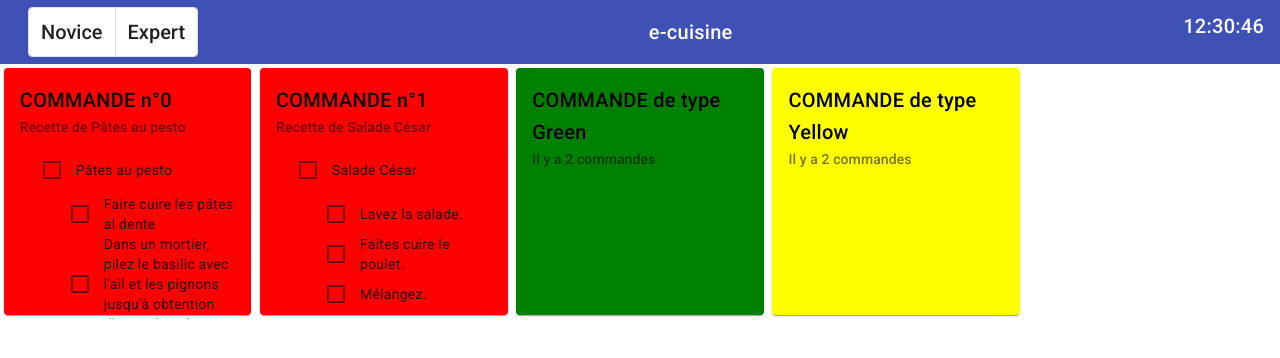
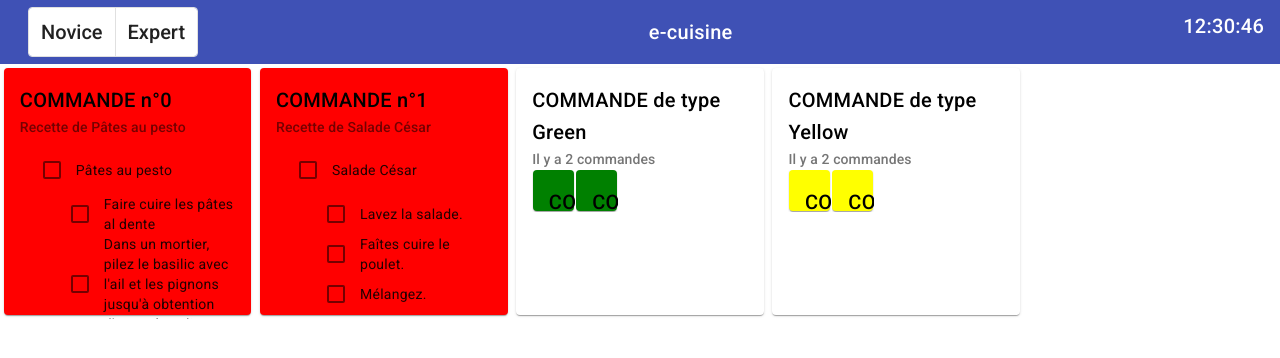
Before and after one commit to EvaRadu/eCuisine, an Angular app: page / in a window 1280 px wide. Shown: the top 358 px of the page. Built offline with nearby package versions, Linux system fonts and the light colour scheme.

Commit message:
clusterUI revu

```diff
--- a/src/app/app.component.ts
+++ b/src/app/app.component.ts
@@ -15,7 +15,6 @@ export class AppComponent implements OnInit {
   ngOnInit() {
     setInterval(() => {
       let index = Math.floor(Math.random() * (tasks.length))
-      console.log(index)
       this.tasks[index].pressingNumber = Math.random() * 100;
     }, 1000);
   }
--- a/src/app/board/board.component.ts
+++ b/src/app/board/board.component.ts
@@ -1,5 +1,6 @@
-import { Component, HostListener } from '@angular/core';
+import { Component, HostListener, Input} from '@angular/core';
 import {Task, tasks} from './../tasks';
+import * as cluster from "cluster";
 
 @Component({
   selector: 'app-board',
@@ -9,28 +10,18 @@ import {Task, tasks} from './../tasks';
 
 export class BoardComponent {
   tasks = tasks;
-  clusterize = true;
+  @Input() clusterize = true;
   breakpoint = 5;
-  notCluster = "Red"
+  @Input() notCluster = "Red"
   borne = 60;
   borneSuperieur = 100;
   borneSuperieurGreen = 30;
   borneSuperieurYellow = 60;
 
   notClusterize(task: Task) {
-    if(this.notCluster == "Red") {
-      this.borne = 60;
-      this.borneSuperieur = 100;
-    } else if(this.notCluster == "Green") {
-      this.borne = 0;
-      this.borneSuperieur = 30;
-    } else {
-      this.borne = 30;
-      this.borneSuperieur = 60;
-    }
-    this.determineBorne(this.notCluster);
+    this.determineBorne(this.notCluster)
     if (task.pressingNumber != undefined) {
-      return task.pressingNumber >= this.borne && task.pressingNumber < this.borneSuperieur && this.clusterize;
+      return task.pressingNumber >= this.borne && task.pressingNumber < this.borneSuperieur;
     }
     return false;
   }
@@ -43,9 +34,12 @@ export class BoardComponent {
     } else if(typeCluster == "Green") {
       this.borne = 0;
       this.borneSuperieur = 30;
-    } else {
+    } else if (typeCluster == "Yellow") {
       this.borne = 30;
       this.borneSuperieur = 60;
+    } else {
+      this.borne = 0;
+      this.borneSuperieur = 100;
     }
   }
 
@@ -68,13 +62,12 @@ export class BoardComponent {
   }
 
   clickCluster(typeCluster: string) {
-    this.notCluster = typeCluster;
+    this.notCluster = typeCluster
   }
 
   doCluster(typeCluster: string) {
-    return this.notCluster != typeCluster
+    return this.notCluster != typeCluster && this.clusterize
   }
-
 
   numberOfType(typeCluster: string) {
     this.determineBorne(typeCluster)
--- a/src/app/card-cluster/card-cluster.component.html
+++ b/src/app/card-cluster/card-cluster.component.html
@@ -1,6 +1,9 @@
-<mat-card class="cardCluster" [ngStyle]="{background: typeCluster}">
+<mat-card class="cardCluster" [ngStyle]="{background: 'white'}">
   <mat-card-header>
     <mat-card-title>COMMANDE de type {{typeCluster}} </mat-card-title>
     <mat-card-subtitle>Il y a {{numberOfCommand}} commandes</mat-card-subtitle>
   </mat-card-header>
+  <mat-card-content>
+    <app-board [notCluster]="typeCluster" [clusterize]="false"></app-board>
+  </mat-card-content>
 </mat-card>
```
